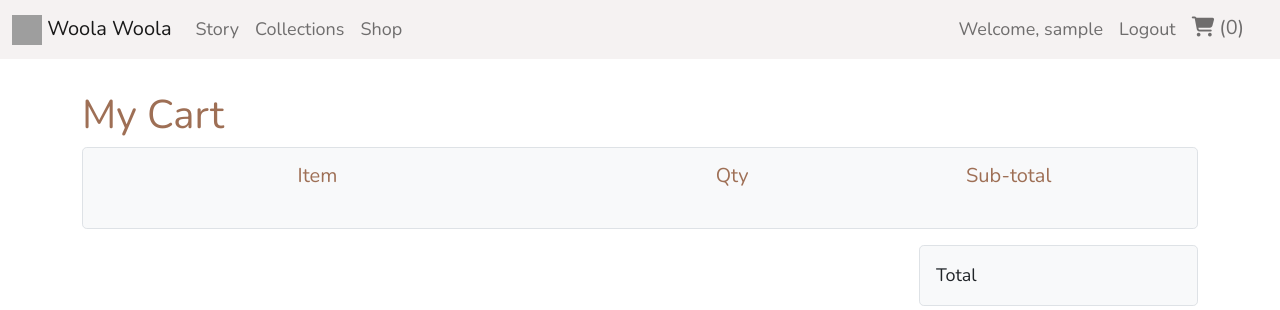
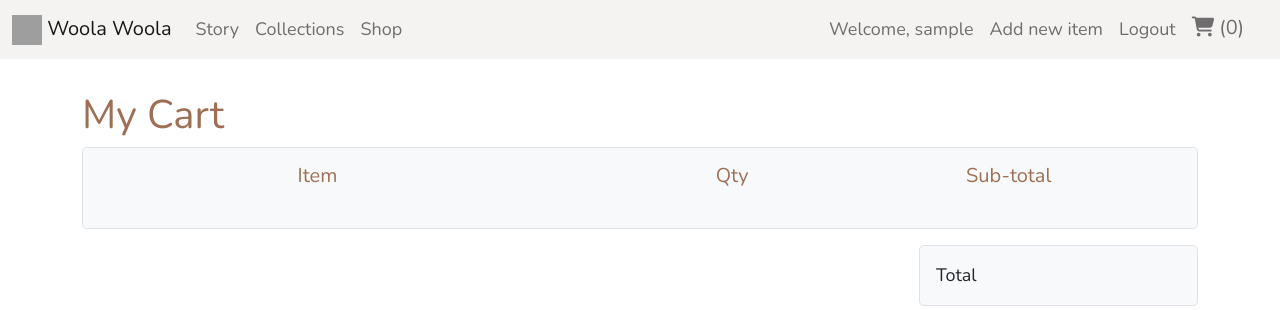
Before and after one commit to farhansam/woola2_shop, a Django app: page /cart/ in a window 1280 px wide. Shown: the top 310 px of the page. Run offline with Django 3.2, Linux system fonts and the light colour scheme; the visitor is signed in with stand-in values (Sample User, id 1); some libraries are stand-ins or nearby versions; grey boxes are pictures that could not be loaded.

Commit message:
added create route

```diff
--- a/earrings/urls.py
+++ b/earrings/urls.py
@@ -3,7 +3,7 @@ import earrings.views
 
 urlpatterns = [
     path('', earrings.views.index, name='show_earring_route'),
-    path('create/', earrings.views.create_earring),
+    path('create/', earrings.views.create_earring, name='create_earring_route'),
     path('update/<earring_id>', earrings.views.update_earring, name='update_earring_route'),
     path('delete/<earring_id>', earrings.views.delete_earring, name='delete_earring_route')
 ]
--- a/templates/base-template.html
+++ b/templates/base-template.html
@@ -53,6 +53,13 @@
                     <li class="nav-item nav-link">
                         Welcome, {{request.user}}
                     </li>
+                    {% if request.user.is_staff  %}
+                    <li class="nav-item">
+                        <a class="nav-link" href="{% url 'create_earring_route' %}">
+                            Add new item
+                        </a>
+                    </li>
+                    {%endif%}
                     <li class="nav-item">
                         <a class="nav-link" href="{% url 'account_logout' %}">
                             Logout
```
